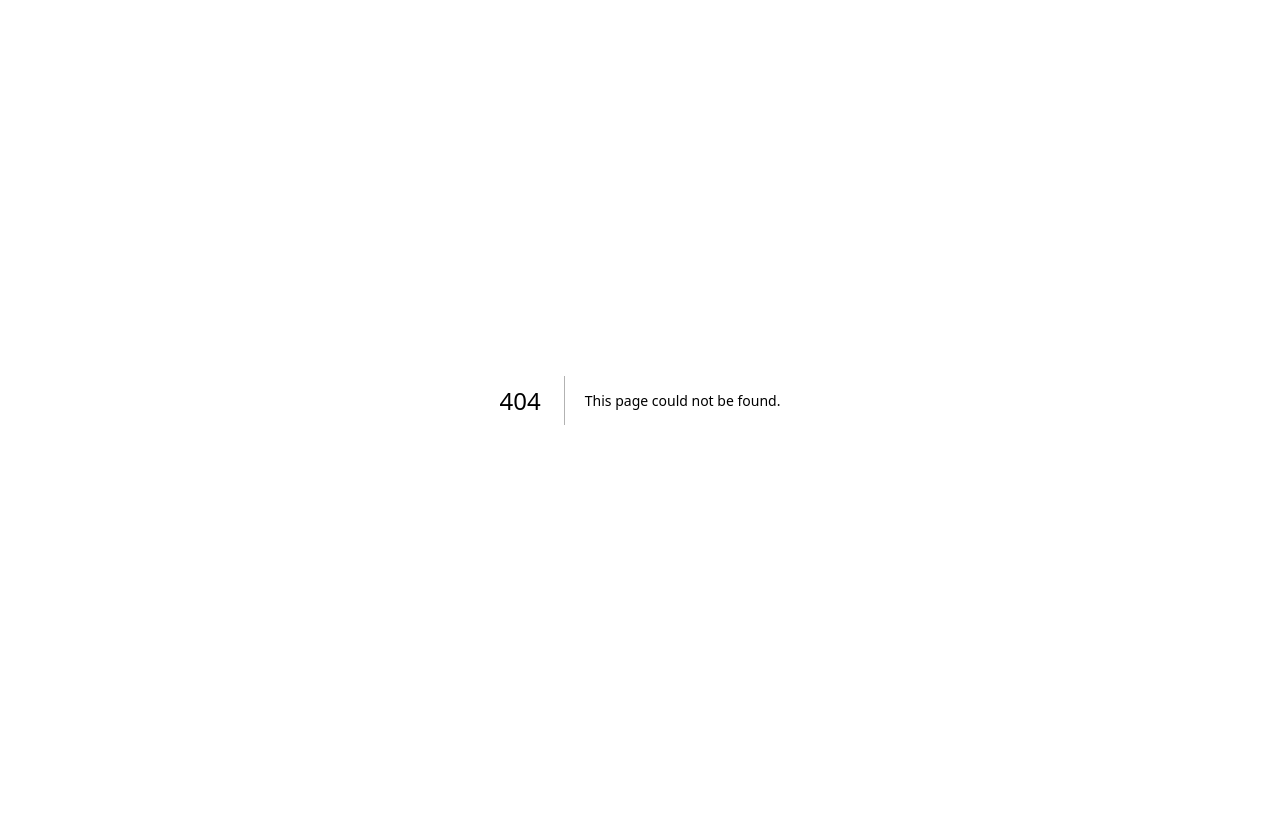
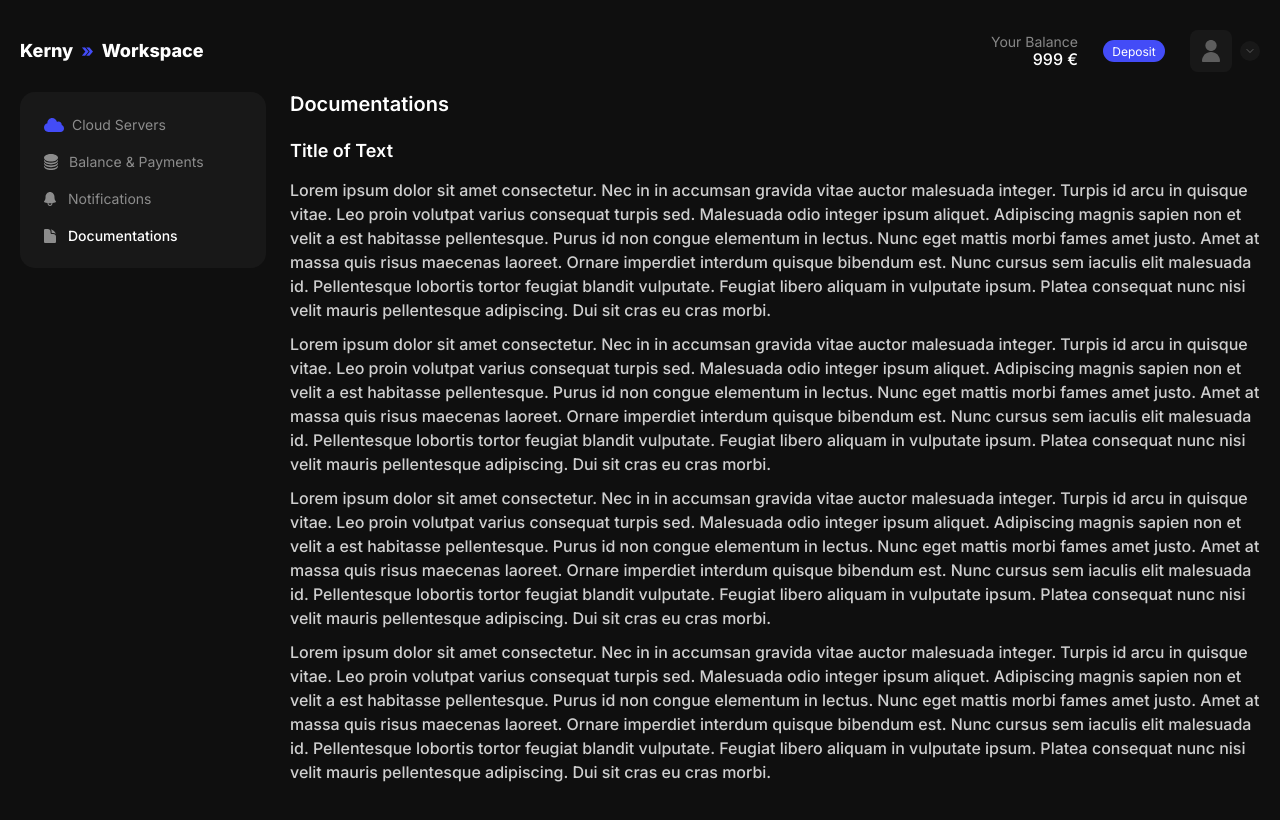
Before and after one commit to AnastasiiaDedela/kerny, a Next.js app: page /workspace/documentations in a window 1280 px wide. Before the commit this address had no page. Shown: the top 820 px of the page. Built offline with nearby package versions, Linux system fonts and the light colour scheme.

Commit message:
feat: add documentations page

```diff
--- /dev/null
+++ b/src/app/workspace/documentations/page.tsx
@@ -0,0 +1,37 @@
+import {
+  DocumentationSection,
+  type DocumentationSectionItem,
+} from '@/components/workspace/DocumentationSection';
+import { WorkspaceMobileNav } from '@/components/workspace/WorkspaceSidebar';
+
+const paragraph =
+  'Lorem ipsum dolor sit amet consectetur. Nec in in accumsan gravida vitae auctor malesuada integer. Turpis id arcu in quisque vitae. Leo proin volutpat varius consequat turpis sed. Malesuada odio integer ipsum aliquet. Adipiscing magnis sapien non et velit a est habitasse pellentesque. Purus id non congue elementum in lectus. Nunc eget mattis morbi fames amet justo. Amet at massa quis risus maecenas laoreet. Ornare imperdiet interdum quisque bibendum est. Nunc cursus sem iaculis elit malesuada id. Pellentesque lobortis tortor feugiat blandit vulputate. Feugiat libero aliquam in vulputate ipsum. Platea consequat nunc nisi velit mauris pellentesque adipiscing. Dui sit cras eu cras morbi.';
+
+const sections: DocumentationSectionItem[] = [
+  {
+    id: 'title-of-text',
+    title: 'Title of Text',
+    paragraphs: Array.from({ length: 4 }, () => paragraph),
+  },
+];
+
+export default function DocumentationsPage() {
+  return (
+    <div>
+      {/* Same 30px under the nav card as the other workspace pages. */}
+      <WorkspaceMobileNav className="mb-[30px] lg:hidden" />
+
+      <h1 className="text-xl leading-6 font-semibold text-white">Documentations</h1>
+
+      <div className="mt-4 flex flex-col gap-6 lg:mt-6">
+        {sections.map((section) => (
+          <DocumentationSection
+            key={section.id}
+            title={section.title}
+            paragraphs={section.paragraphs}
+          />
+        ))}
+      </div>
+    </div>
+  );
+}
--- /dev/null
+++ b/src/components/workspace/DocumentationSection.tsx
@@ -0,0 +1,23 @@
+export interface DocumentationSectionItem {
+  id: string;
+  title: string;
+  paragraphs: string[];
+}
+
+/* The section title only appears on desktop — the mobile screen leads straight from the page
+   heading into the copy. */
+export function DocumentationSection({ title, paragraphs }: Omit<DocumentationSectionItem, 'id'>) {
+  return (
+    <section>
+      <h2 className="hidden text-lg leading-[22px] font-semibold text-white lg:block">{title}</h2>
+
+      <div className="flex flex-col gap-2.5 lg:mt-4">
+        {paragraphs.map((paragraph, i) => (
+          <p key={i} className="text-base leading-6 font-medium text-white/80">
+            {paragraph}
+          </p>
+        ))}
+      </div>
+    </section>
+  );
+}
--- a/src/components/workspace/WorkspaceSidebar.tsx
+++ b/src/components/workspace/WorkspaceSidebar.tsx
@@ -32,7 +32,7 @@ export const navItems = [
   },
   {
     label: 'Documentations',
-    href: '#',
+    href: '/workspace/documentations',
     icon: '/images/servers/document.svg',
     width: 12,
     height: 14,
```
